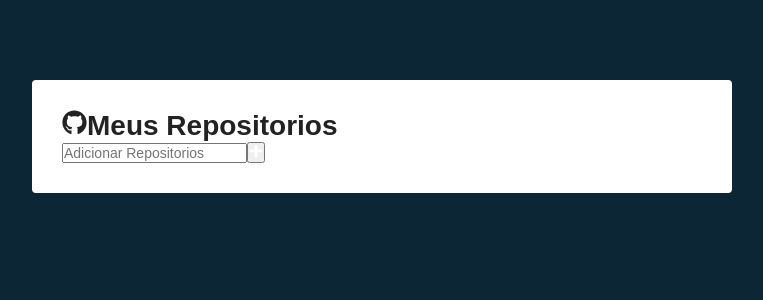
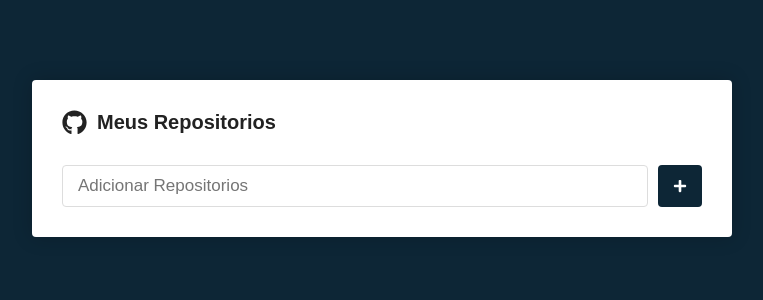
Before and after one commit to majunior07/repos, a React (Create React App) app: page / in a window 1280 px wide. Shown: the top 300 px of the page, without its empty margins (258-1021 px from the left). Built offline with nearby package versions, Linux system fonts and the light colour scheme.

Commit message:
Segundo commit 21/03/23

```diff
--- a/src/pages/Main/styles.js
+++ b/src/pages/Main/styles.js
@@ -4,14 +4,46 @@
     max-width: 700px;
     background: #FFF;
     border-radius: 4px;
+    box-shadow: 0 0 20px rgba(0,0,0, 0.2);
     padding: 30px;
     margin: 80px auto;
+
+
+    h1 {
+        font-size: 20px;
+        display: flex;
+        align-items: center;
+        flex-direction: row;
+
+        svg {
+            margin-right: 10px;
+        }
+    }
+
 `;
 
 export const Form = styled.form`
+    margin-top: 30px;
+    display: flex;
+    flex-direction: row;
+
+    input {
+        flex: 1;
+        border: 1px solid #DDD;
+        padding: 10px 15px;
+        border-radius: 4px;
+        font-size: 17px;
+    }
 
 `;
 
 export const SubmitButton = styled.button`
-
+    background: #0D2636;
+    border: 0;
+    border-radius: 4px;
+    margin-left: 10px;
+    padding: 0 15px;
+    display: flex;
+    justify-content: center;
+    align-items: center;
 `;
```
